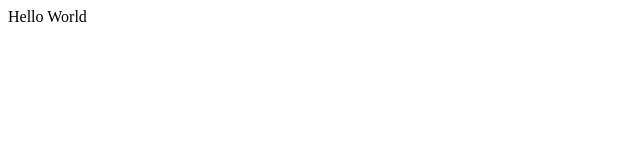
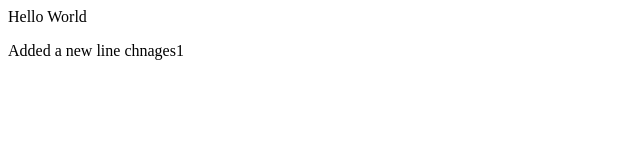
Before and after one commit to mohitdhingra22/Git-demo2, a plain HTML site: page index.html in a window 1280 px wide. Shown: the whole page, without its empty margins (0-640 px from the left). Drawn offline with Linux system fonts and the light colour scheme.

Commit message:
Added a new line in changes1

```diff
--- a/index.html
+++ b/index.html
@@ -1 +1,2 @@
 <p>Hello World</p>
+<p>Added a new line chnages1</p>
```
